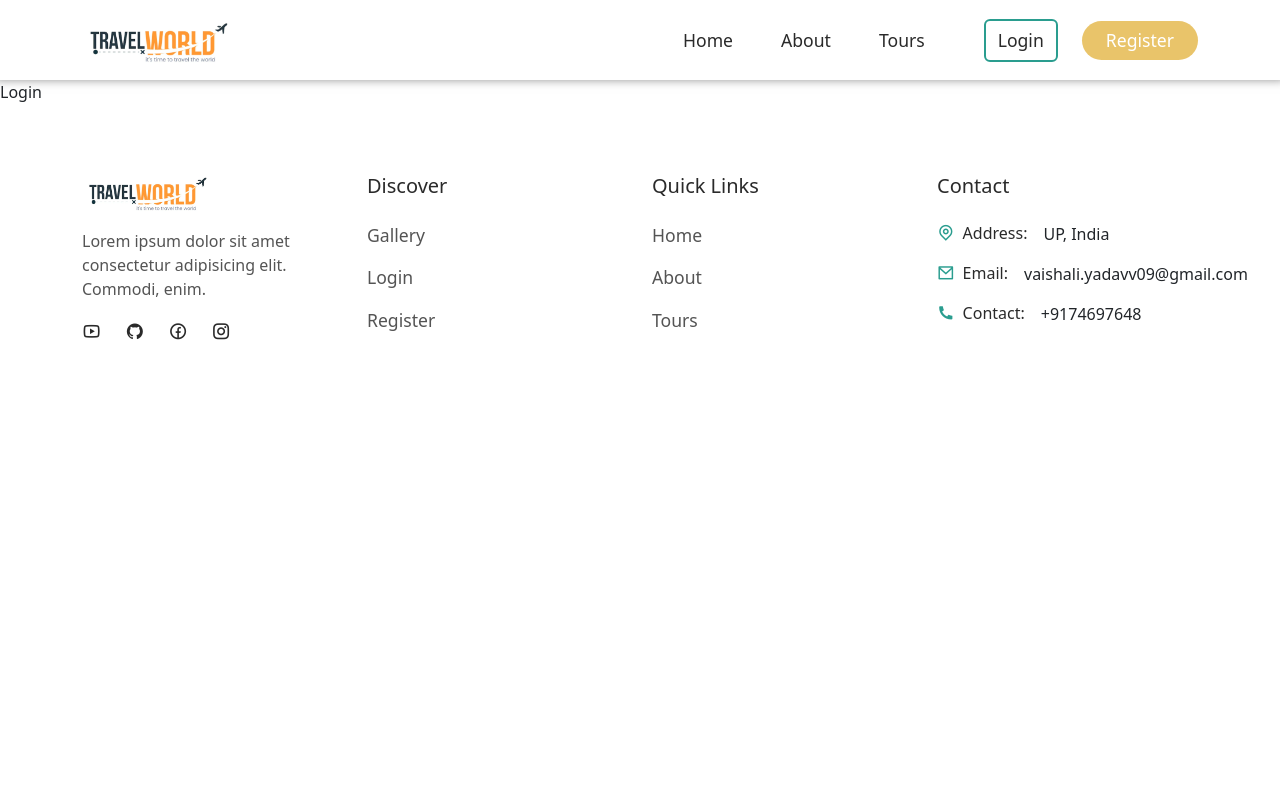
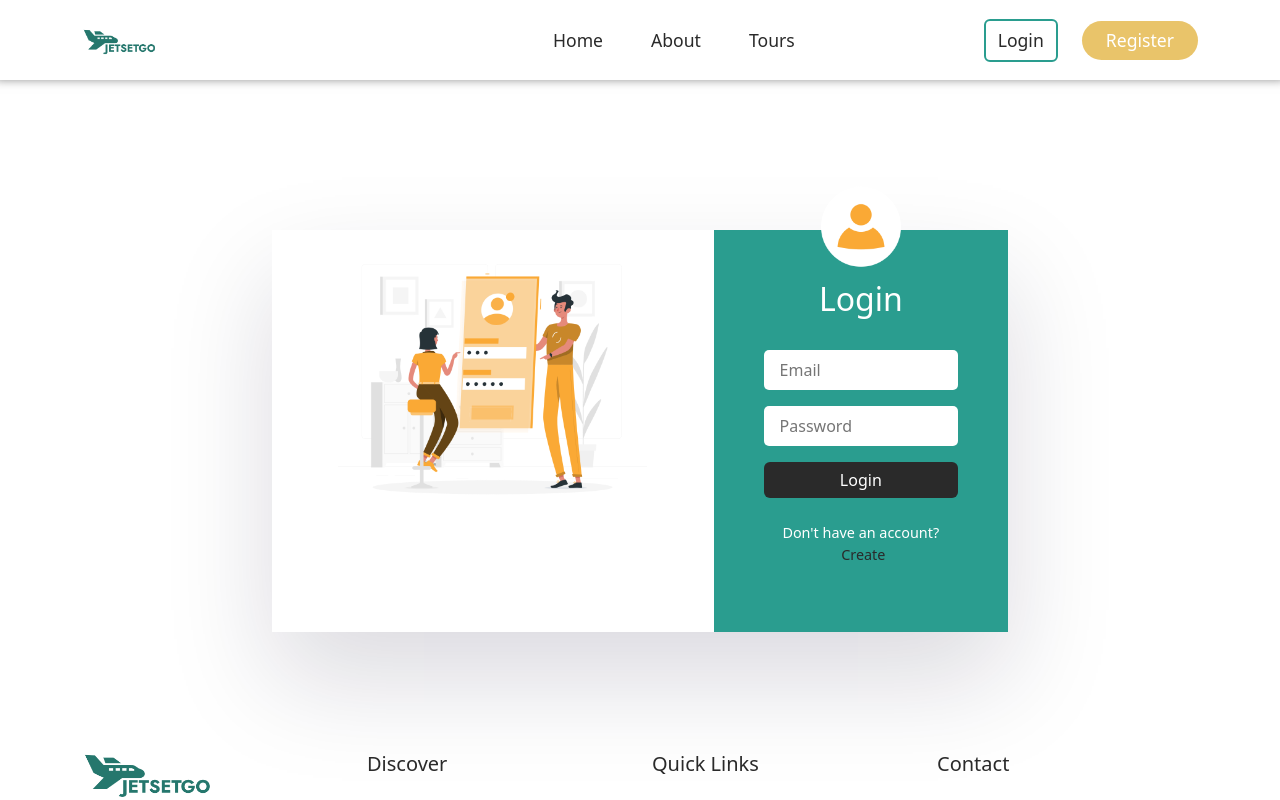
Before and after one commit to Vaishaliyadavv/Jetsetgo, a React (Create React App) app in the folder frontend/: page /login in a window 1280 px wide. Shown: the top 800 px of the page. Built offline with nearby package versions, Linux system fonts and the light colour scheme; a web font is replaced by a local one.

Commit message:
login register page add

```diff
--- a/frontend/package.json
+++ b/frontend/package.json
@@ -6,6 +6,7 @@
     "@testing-library/jest-dom": "^5.16.5",
     "@testing-library/react": "^13.4.0",
     "@testing-library/user-event": "^13.5.0",
+    "axios": "^1.8.4",
     "bootstrap": "^5.2.3",
     "react": "^18.2.0",
     "react-dom": "^18.2.0",
--- a/frontend/src/components/Booking/Booking.jsx
+++ b/frontend/src/components/Booking/Booking.jsx
@@ -1,9 +1,12 @@
 import React,{useState} from "react";
 import "./booking.css";
 import { Form, FormGroup, ListGroup, ListGroupItem, Button } from "reactstrap";
+import { useNavigate } from "react-router-dom";
+
 
 const Booking = ({ tour , avgRating}) => {
   const { price, reviews } = tour;
+  const navigate = useNavigate()
 
   const [credentials, setCredentials] = useState({
     userId: '01', // later it will be dynamic
@@ -14,11 +17,23 @@ const Booking = ({ tour , avgRating}) => {
     bookAt: ''
   });
 
+  const handleChange = (e) => {
+    setCredentials((prev) => ({
+      ...prev,
+      [e.target.id]: e.target.value,
+    }));
+  };
+
+    const serviceFee = 10;
+    const totalAmount = Number(price) * Number(credentials.guestSize) + Number(serviceFee);
 
 
-    const handleChange = e => {
+  const handleClick = (e) => {
+    e.preventDefault();
+    navigate("/thank-you")
+};
 
-    }
+
   return (
     <div className="booking">
       <div className="booking_top d-flex align-items-center justify-content-between">
@@ -35,7 +50,7 @@ const Booking = ({ tour , avgRating}) => {
 
 <div className="booking_form">
   <h5>Information</h5>
-  <Form className="booking_info-form">
+  <Form className="booking_info-form" onSubmit={handleClick}>
     <FormGroup>
       <input
         type="text"
@@ -90,16 +105,16 @@ const Booking = ({ tour , avgRating}) => {
 
             <ListGroupItem className="border-0 px-0">
             <h5>Service charge</h5>
-            <span> $10</span>
+            <span> ${serviceFee}</span>
             </ListGroupItem>
 
             <ListGroupItem className="border-0 px-0 total">
             <h5>Total</h5>
-            <span> $109</span>
+            <span> ${totalAmount}</span>
             </ListGroupItem>
         </ListGroup>
 
-        <button className="btn primary__btn w-100 mt-4">Book Now</button>
+        <button className="btn primary__btn w-100 mt-4" onClick={handleClick}>Book Now</button>
         </div>
     </div>
   );
--- a/frontend/src/pages/Login.jsx
+++ b/frontend/src/pages/Login.jsx
@@ -1,9 +1,80 @@
-import React from 'react'
+import React, { useState } from "react";
+import { Container, Row, Col, Form, FormGroup, Button } from 'reactstrap';
+import { Link } from 'react-router-dom';
+import '../styles/login.css';
 
+import loginImg from '../assets/images/login.png';
+import userIcon from '../assets/images/user.png';
 const Login = () => {
+
+    const [credentials, setCredentials] = useState({
+    email:undefined,
+    password:undefined
+  });
+
+  const handleChange = (e) => {
+    setCredentials((prev) => ({
+      ...prev,
+      [e.target.id]: e.target.value,
+    }));
+  };
+
+      const handleClick = e => {
+        e.preventDefault();
+      };
   return (
-    <div>Login</div>
-  )
-}
+    <section>
+      <Container>
+      <Row>
+        <Col lg='8' className="m-auto">
+            <div className="login_container d-flex justify-content-between">
+            <div className="login_img">
+                <img src={loginImg} alt="" />
+            </div>
 
-export default Login
+            <div className="login_form">
+            <div className="user">
+                <img src={userIcon} alt="" />
+            </div>
+            <h2>Login</h2>
+            <Form onSubmit={handleClick}>
+                <FormGroup>
+                <input
+                    type="email"
+                    placeholder="Email"
+                    required
+                    id="email"
+                    onChange={handleChange}
+                />
+                </FormGroup>
+
+                <FormGroup>
+                <input
+                    type="password"
+                    placeholder="Password"
+                    required
+                    id="password"
+                    onChange={handleChange}
+                />
+                </FormGroup>
+
+
+                <Button className="btn secondary_btn auth_btn" type="submit" style={{ backgroundColor: '#e9c46a', color: 'white' ,border: 'none'}}>
+                    Login
+                </Button>
+
+            </Form>
+
+            <p>Don't have an account? <Link to='/register'>Create</Link></p>
+            </div>
+            </div>
+
+
+        </Col>
+       </Row>
+      </Container>
+    </section>
+  );
+};
+
+export default Login;
--- a/frontend/src/pages/Register.jsx
+++ b/frontend/src/pages/Register.jsx
@@ -1,9 +1,81 @@
-import React from 'react'
+import React, { useState } from "react";
+import { Container, Row, Col, Form, FormGroup, Button } from 'reactstrap';
+import { Link } from 'react-router-dom';
+import '../styles/login.css';
 
+import registerImg from '../assets/images/register.png';
+import userIcon from '../assets/images/user.png';
 const Register = () => {
+
+    const [credentials, setCredentials] = useState({
+      username:undefined,
+    email:undefined,
+    password:undefined
+  });
+
+  const handleChange = (e) => {
+    setCredentials((prev) => ({
+      ...prev,
+      [e.target.id]: e.target.value,
+    }));
+  };
+
+      const handleClick = e => {
+        e.preventDefault();
+      };
   return (
-    <div>Register</div>
-  )
-}
+    <section>
+      <Container>
+      <Row>
+        <Col lg='8' className="m-auto">
+            <div className="login_container d-flex justify-content-between">
+            <div className="login_img">
+                <img src={registerImg} alt="" />
+            </div>
 
-export default Register
+            <div className="login_form">
+            <div className="user">
+                <img src={userIcon} alt="" />
+            </div>
+            <h2>Register</h2>
+            <Form onSubmit={handleClick}>
+                <FormGroup>
+                <input
+                    type="text"
+                    placeholder="Username"
+                    required
+                    id="username"
+                    onChange={handleChange}
+                />
+                </FormGroup>
+
+                <FormGroup>
+                <input
+                    type="password"
+                    placeholder="Password"
+                    required
+                    id="password"
+                    onChange={handleChange}
+                />
+                </FormGroup>
+
+
+                <Button className="btn secondary_btn auth_btn" type="submit" style={{ backgroundColor: '#e9c46a', color: 'white' ,border: 'none'}}>
+                    Create An Account
+                </Button>
+
+            </Form>
+
+            <p>already have an account? <Link to='/login'>login</Link></p>
+            </div>
+            </div>
+
+
+        </Col>
+       </Row>
+      </Container>
+    </section>
+  );
+};
+
+export default Register;
--- /dev/null
+++ b/frontend/src/pages/ThankYou.jsx
@@ -0,0 +1,30 @@
+import React from "react";
+import { Container, Row, Col, Button } from "reactstrap";
+import { Link } from "react-router-dom";
+import '../styles/thank-you.css';
+
+const ThankYou = () => {
+  return (
+    <section>
+      <Container>
+        <Row>
+            <Col lg="12" className="pt-5 text-center">
+                <div className="thank_you">
+                <span>
+                    <i className="ri-checkbox-circle-line"></i>
+                </span>
+                T
+                <h1 className="mb-3 fw-semibold">Thank You</h1>
+                <h3 className="mb-4">Your tour is booked.</h3>
+                <Button className="btn primary_btn w-25" style={{ backgroundColor: 'var(--secondary-color)', border: 'none' }} >
+                    <Link to="/home" style={{ color: 'white', textDecoration: 'none' }}>Back to Home</Link>
+                </Button>
+                </div>
+            </Col>
+        </Row>
+      </Container>
+    </section>
+  );
+};
+
+export default ThankYou;
--- a/frontend/src/pages/TourDetails.jsx
+++ b/frontend/src/pages/TourDetails.jsx
@@ -6,6 +6,7 @@ import tourData from '../assets/data/tours';
 import calculateAvgRating from './../utils/avgRating'
 import avatar from "../assets/images/avatar.jpg"
 import Booking from "../components/Booking/Booking";
+import Newsletter from "../shared/Newsletter";
 
 
 
@@ -143,6 +144,7 @@ const TourDetails = () => {
           </Row>
         </Container>
       </section>
+      <Newsletter />
     </>
   );
 
--- a/frontend/src/router/Routers.js
+++ b/frontend/src/router/Routers.js
@@ -6,6 +6,7 @@ import Login from "./../pages/Login";
 import TourDetails from "./../pages/TourDetails";
 import Register from "./../pages/Register";
 import SearchResultList from "./../pages/SearchResultList";
+import ThankYou from "../pages/ThankYou";
 
 const Routers = () => {
   return (
@@ -16,6 +17,7 @@ const Routers = () => {
       <Route path="/tours/:id" element={<TourDetails />} />
       <Route path="/login" element={<Login />} />
       <Route path="/register" element={<Register />} />
+      <Route path="/thank-you" element={<ThankYou />} />
       <Route path="/tours/search" element={<SearchResultList />} />
     </Routes>
   );
--- /dev/null
+++ b/frontend/src/styles/login.css
@@ -0,0 +1,76 @@
+.login_img {
+    width: 60%;
+    text-align: center;
+  }
+
+  .login_img img {
+    width: 70%;
+    object-fit: contain;
+  }
+
+  .login_form {
+    padding: 50px;
+    background: var(--secondary-color);
+    position: relative;
+  }
+
+  .login_container {
+    box-shadow: rgba(17, 12, 46, 0.15) 0px 48px 100px 0px;
+    margin-top: 100px;
+  }
+
+  .login_form .user {
+    width: 80px;
+    height: 80px;
+    position: absolute;
+    top: -9%;
+    left: 50%;
+    transform: translate(-50%, -9%);
+  }
+
+.login_form .user img {
+    width: 100%;
+}
+
+.login_form h2 {
+    color: #fff;
+    text-align: center;
+    margin-bottom: 2rem;
+  }
+
+  .login_form {
+    width: 40%;
+  }
+
+  .login_form input {
+    width: 100%;
+    padding: 0.5rem 1rem;
+    border-radius: 5px;
+    border: none;
+    font-size: 1rem;
+    color: var(--heading-color);
+  }
+
+  .login_form input:focus {
+    outline: none;
+  }
+
+  .auth_btn {
+    background: var(--heading-color) !important;
+    width: 100%;
+    color: #fff !important;
+  }
+
+  .login_form p {
+    font-size: 0.9rem;
+    color: #fff;
+    margin-top: 1.5rem;
+    text-align: center;
+  }
+
+  .login_form p a {
+    color: var(--heading-color);
+    text-decoration: none;
+    margin-left: 5px;
+    font-weight: 500;
+  }
--- /dev/null
+++ b/frontend/src/styles/thank-you.css
@@ -0,0 +1,9 @@
+.thank_you span i {
+    font-size: 4rem;
+    color: green;
+  }
+
+  .thank_you h1 {
+    font-size: 3.6rem;
+    font-family: var(--subtitle-font-name);
+  }
```
Also changed, not shown: frontend/src/assets/images/logo.png, 1 other file (tests, documents, lock files or other folders).
